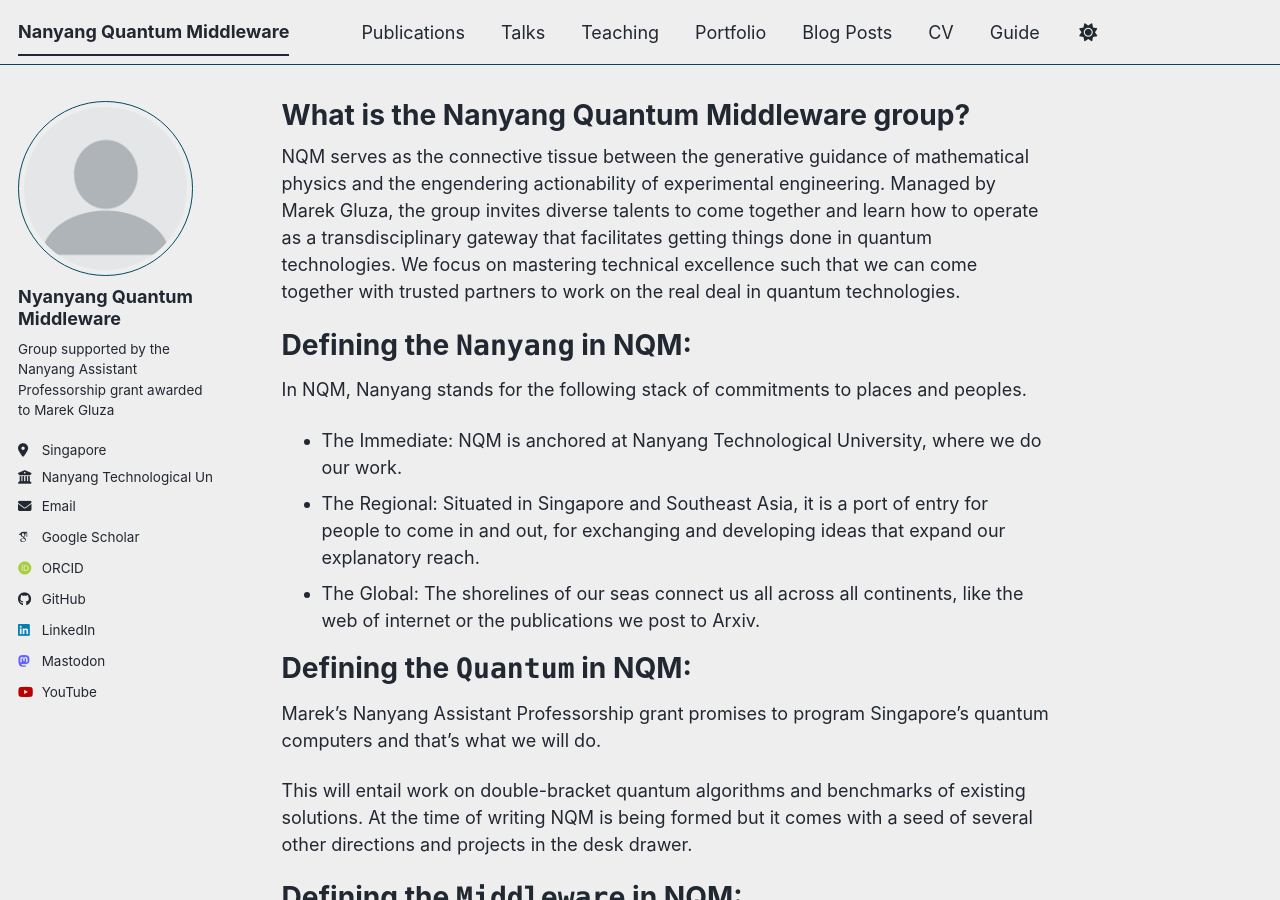
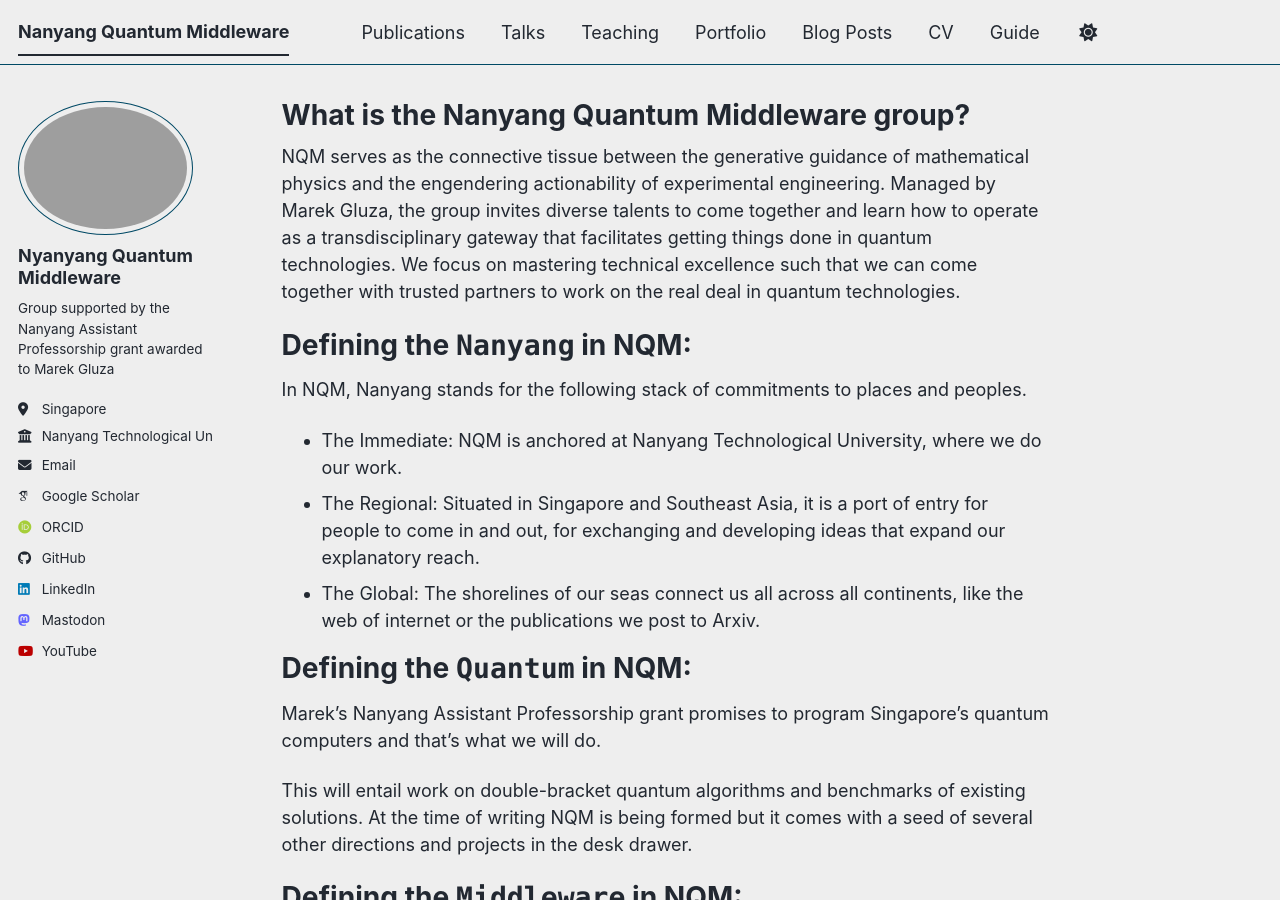
Before and after one commit to marekgluza/marekgluza.github.io, a Jekyll site: the page built from _pages/about.md, in a window 1280 px wide and 900 px high. Built offline with Jekyll 4.4.1, drawn with Linux system fonts in a browser that asks for light colours; some web fonts are replaced; a script bundle is joined from its source files by our own code; library files that are not in the unit come from our copies.

Commit message:
Update author avatar image in config

```diff
--- a/_config.yml
+++ b/_config.yml
@@ -23,7 +23,7 @@ repository               : "marekgluza/marekgluza.github.io"
 #               Additional customization can be done by editing /_includes/author-profile.html
 author:
   # Biographic information
-  avatar           : "profile.png"
+  avatar           : "obraz.png"
   name             : "Nyanyang Quantum Middleware"
   pronouns         : # example: "she/her"
   bio              : "Group supported by the Nanyang Assistant Professorship grant awarded to Marek Gluza"
```
